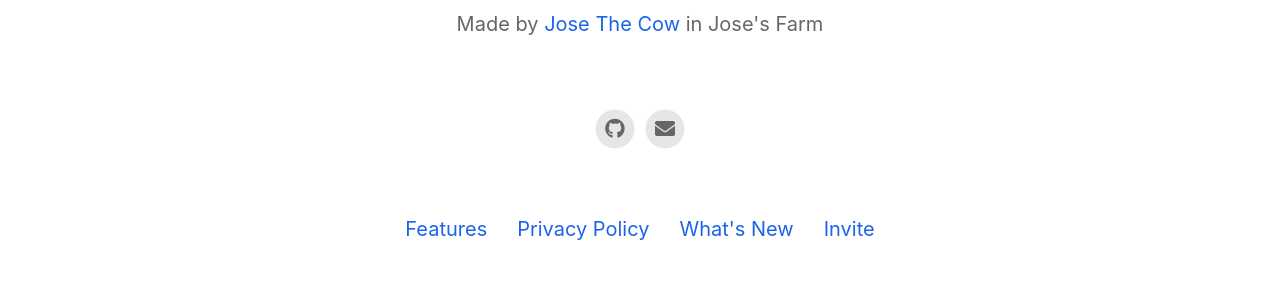
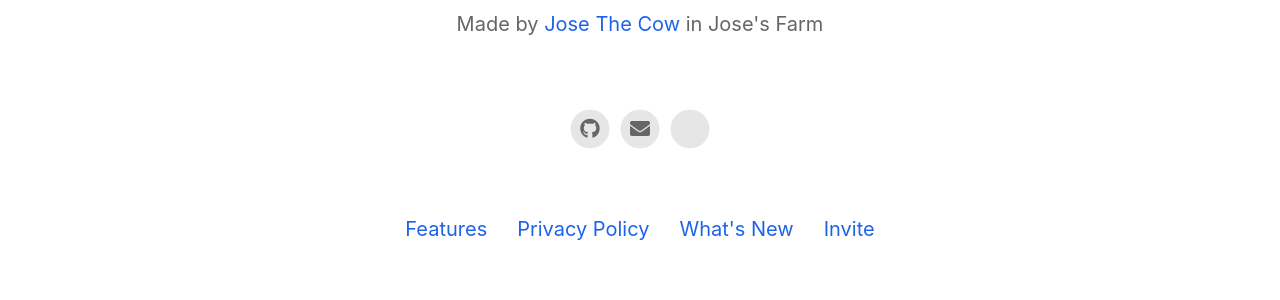
Before and after one commit to josethecow/josethecow.github.io, a Jekyll site: the page built from index.html, in a window 1280 px wide. Shown: the part 1624-1924 px from the top of the page. Built offline with Jekyll 4.4.1, drawn with Linux system fonts in a browser that asks for light colours; nearby versions of some CDN libraries.

Commit message:
Update footer.html

```diff
--- a/_includes/footer.html
+++ b/_includes/footer.html
@@ -40,6 +40,15 @@
 			</a>
 		{% endif %}
 
+		{% if site.email_address %}
+			<a href="https://www.youtube.com/channel/UCkMW8EKQ48W9_c754vhn5Hg">
+				<span class="fa-stack fa-1x">
+					<i class="socialIconBack fas fa-circle fa-stack-2x"></i>
+					<i class="socialIconTop fas fa-youtube fa-stack-1x"></i>
+				</span>
+			</a>
+		{% endif %}
+
 	</div>
 	<div class="footerLinks">
 		{% for page in site.pages %}
```
